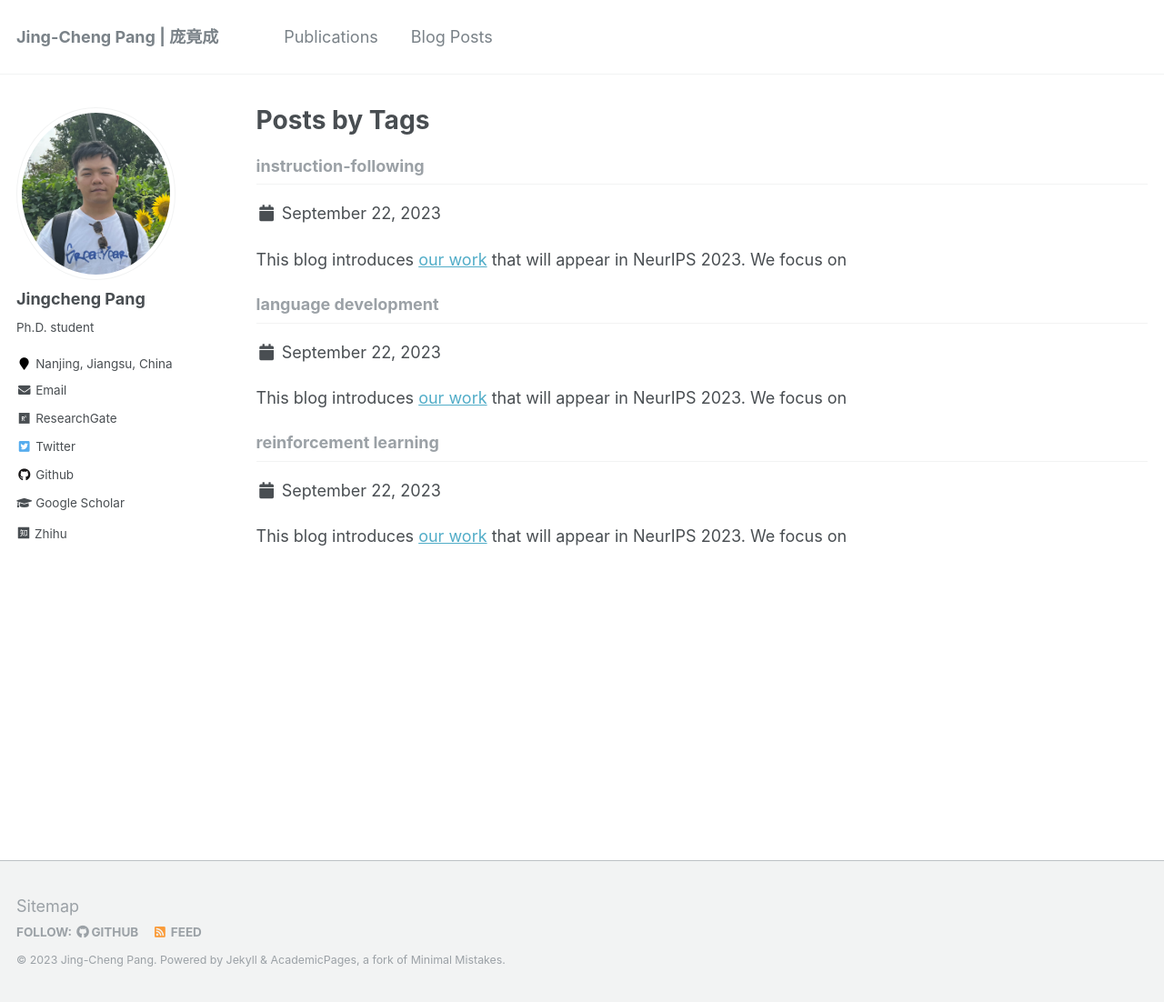
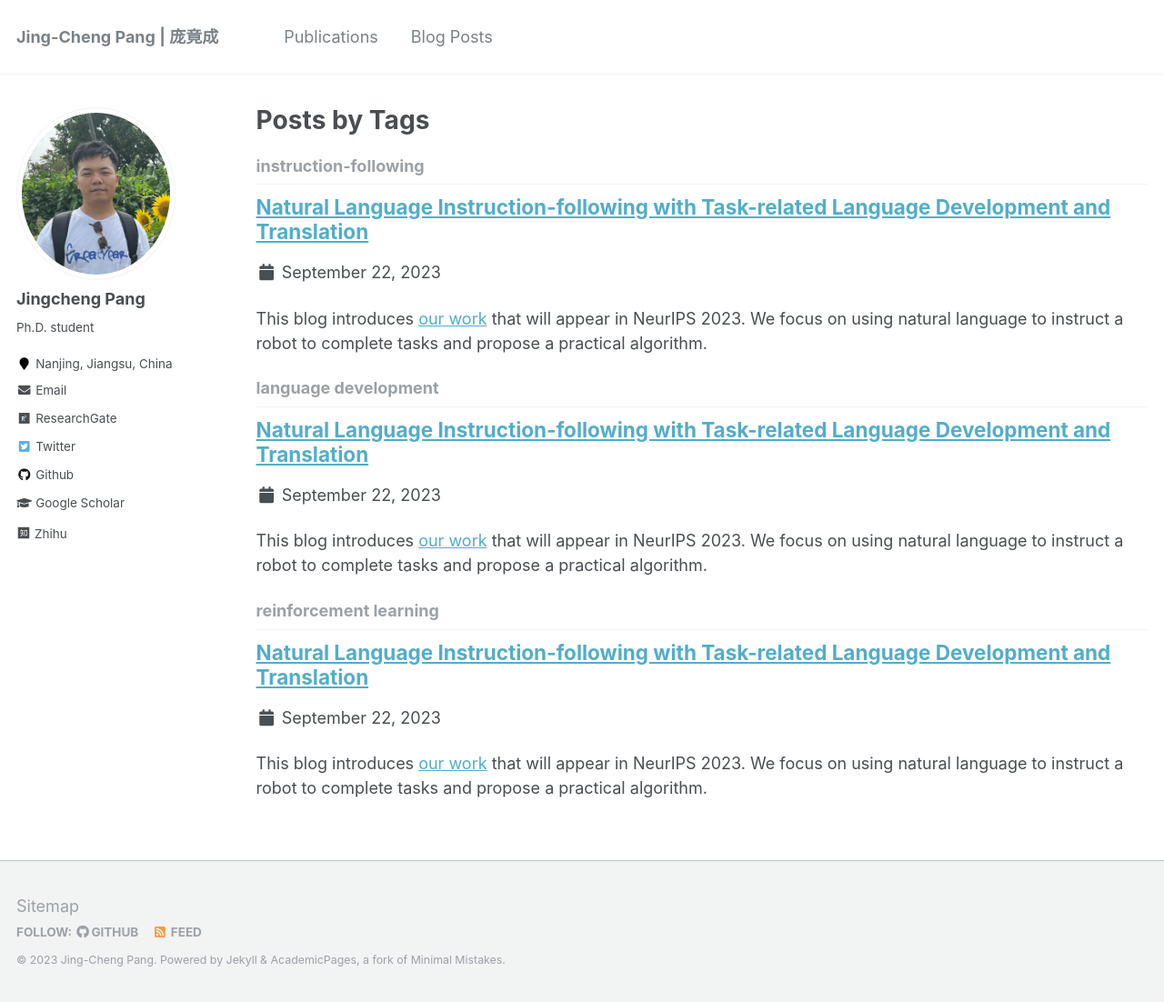
Before and after one commit to jingchengpang/jingchengpang.github.io, a Jekyll site: the page built from _pages/tag-archive.html, in a window 1280 px wide and 1102 px high. Shown: the whole window at 91% size. Built offline with Jekyll 4.4.1, drawn with Linux system fonts in a browser that asks for light colours; a style sheet for code colours, icons or effects is not loaded.

```diff
--- a/_pages/tag-archive.html
+++ b/_pages/tag-archive.html
@@ -12,6 +12,6 @@ author_profile: true
   {% assign posts = group_items[forloop.index0] %}
   <h2 id="{{ tag | slugify }}" class="archive__subtitle">{{ tag }}</h2>
   {% for post in posts %}
-    {% include archive-single.html %}
+    {% include archive-single-post.html %}
   {% endfor %}
 {% endfor %}
--- a/_posts/2023-09-22-task-language.md
+++ b/_posts/2023-09-22-task-language.md
@@ -9,7 +9,7 @@ tags:
 ---
 
 This blog introduces [our work](https://arxiv.org/abs/2302.09368) that will appear in NeurIPS 2023.
-We focus on
+We focus on using natural language to instruct a robot to complete tasks and propose a practical algorithm.
 
 Abstract
 ======
```
